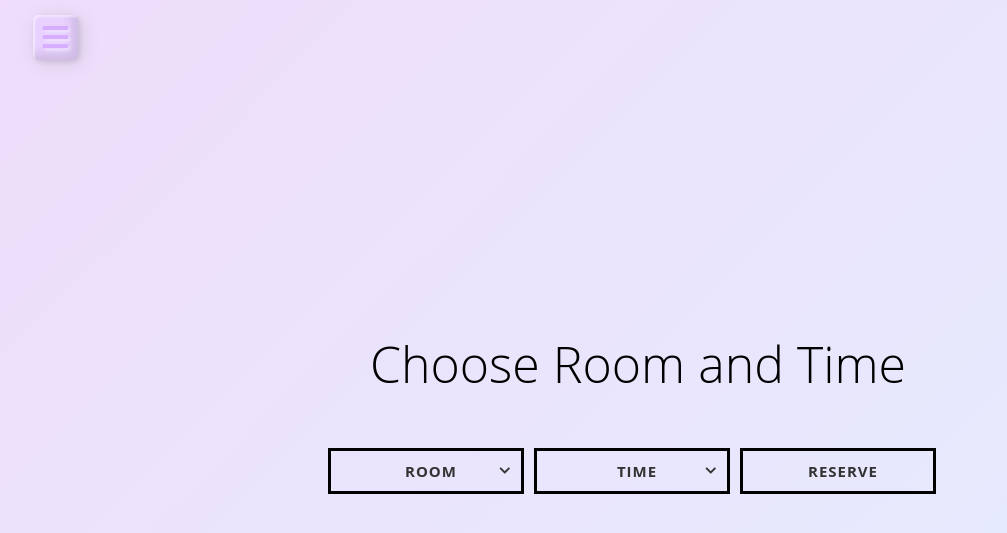
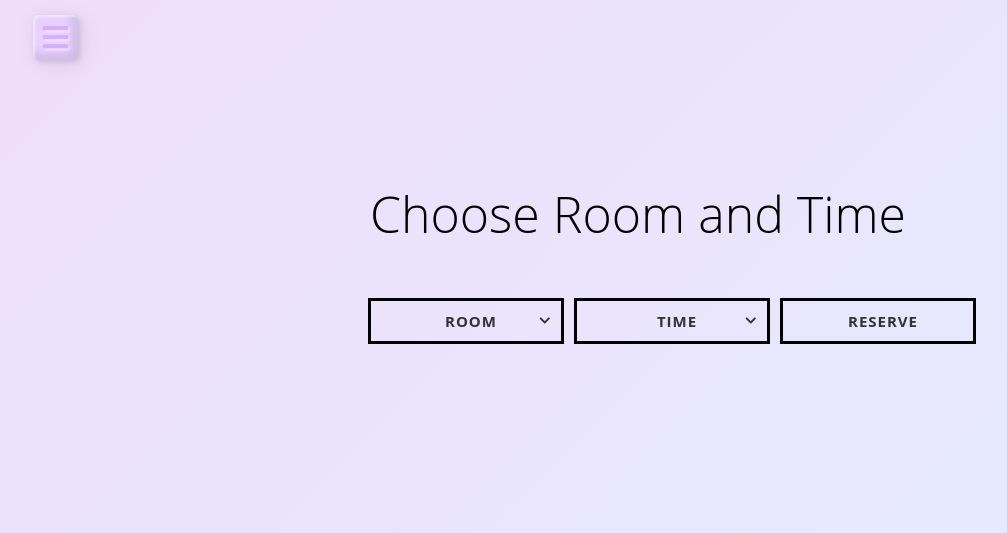
Before and after one commit to trishamitch/sysrch, a PHP site: the page made by with admin/reservation.php in a window 1280 px wide. Shown: the top 533 px of the page, without its empty margins (2-1009 px from the left). Run offline with PHP 8.4, Linux system fonts and the light colour scheme; the visitor is signed in with stand-in values (Sample User, id 1).

Commit message:
Update home_style.css

```diff
--- a/with admin/home_style.css
+++ b/with admin/home_style.css
@@ -280,6 +280,9 @@ p {
   font-family: 'Lato', sans-serif;
   color: #a759f5;
 }
+.reserve{
+  margin-top: -150px;
+}
 .reserve h1 {
   margin: 50px 0;
   font-size: 50px;
@@ -290,7 +293,7 @@ p {
 
 .reserve ul {
   width: 620px;
-  margin: 0 auto;
+  margin-left: 50px;
 }
 
 .reserve ul li {
```
